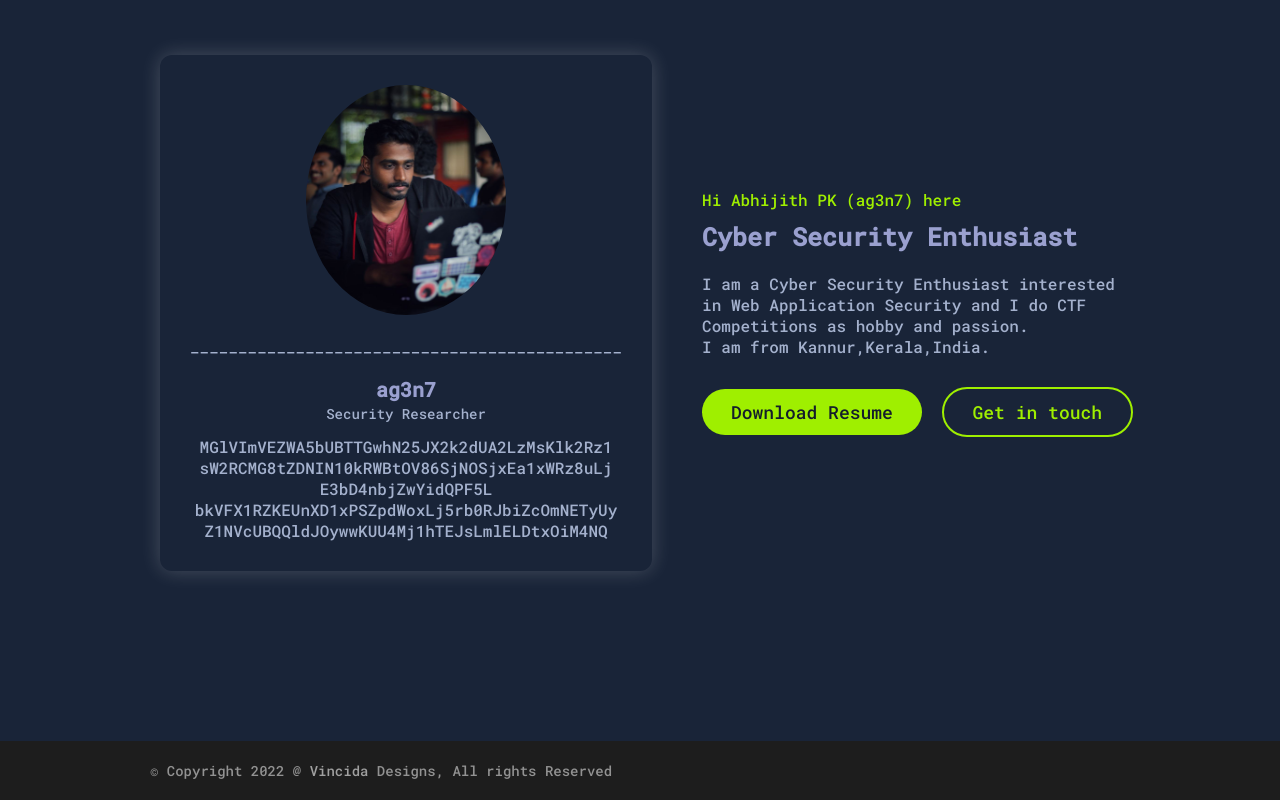
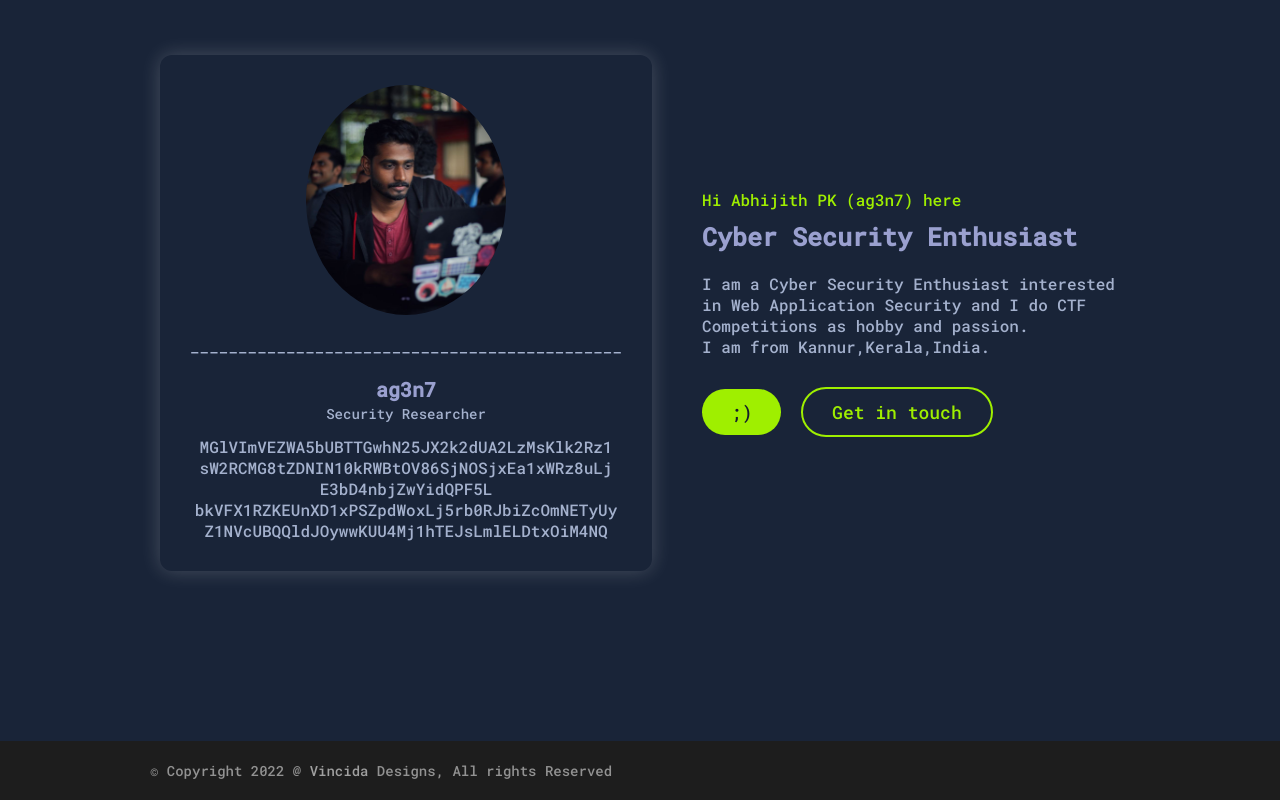
Before and after one commit to ag3n7/ag3n7.github.io, a plain HTML site: page index.html in a window 1280 px wide. Shown: the part 1112-1912 px from the top of the page. Drawn offline with Linux system fonts and the light colour scheme.

Commit message:
Update index.html

```diff
--- a/index.html
+++ b/index.html
@@ -100,7 +100,7 @@
             <br>I am from Kannur,Kerala,India.
           </p>
           <div class="buttons">
-            <a href="./resume.pdf" class="primary-btn" download="">Download Resume</a>
+            <a href="./resume.pdf" class="primary-btn" download="">;)</a>
             <a href="mailto:ag3n7@duck.com" class="primary-btn outline">Get in touch</a>
           </div>
         </div>
```
